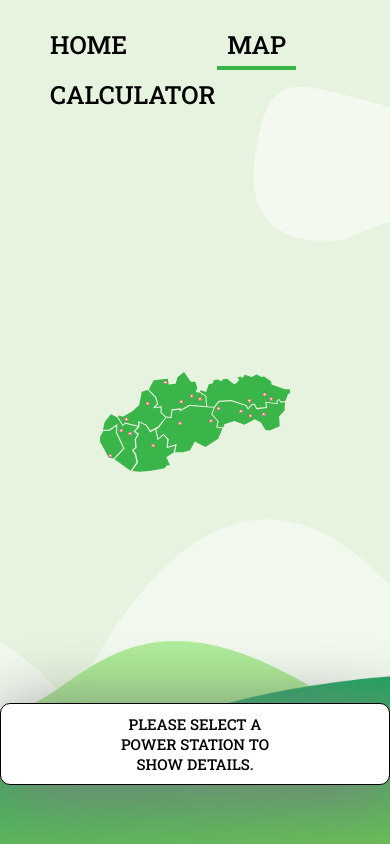
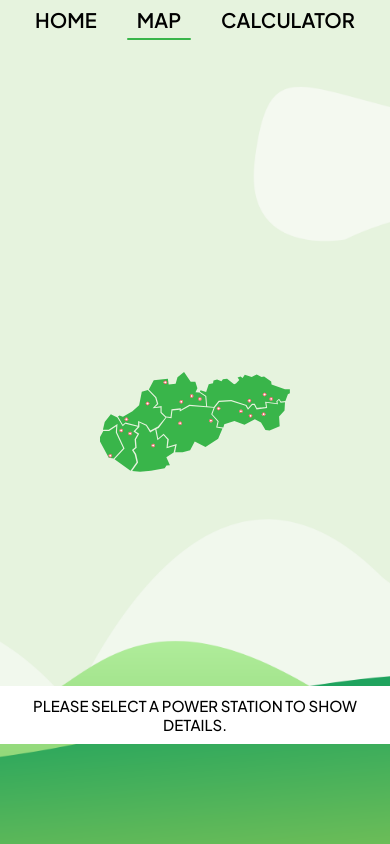
Before and after one commit to dejvokep/erasmus-energy-web-app, a Next.js app: page /map in a window 390 px wide. Built offline with nearby package versions, Linux system fonts and the light colour scheme.

Commit message:
Updated fonts and content display.

```diff
--- a/components/pinned-map.js
+++ b/components/pinned-map.js
@@ -1,6 +1,5 @@
 import styles from "../styles/PinnedMap.module.css"
-import {useEffect, useState} from "react";
-import PowerStationInfoBox from "./power-station-info-box";
+import {useEffect} from "react";
 
 const stations = [{
     id: "mokra_luka",
@@ -134,8 +133,7 @@ const stations = [{
     link: "https://www.seas.sk/elektraren/ae-bohunice-v2/",
 }];
 
-export default function PinnedMap(props) {
-    const [selected, setSelected] = useState();
+export default function PinnedMap({ setSelected }) {
 
     function setClickedPin(el, station) {
         setSelected(selected => {
@@ -154,8 +152,6 @@ export default function PinnedMap(props) {
     }), [])
 
     return <div className={styles.container}>
-        <PowerStationInfoBox station={selected} />
-
         <div className={styles.map}>
             <svg xmlns="http://www.w3.org/2000/svg" xmlnsXlink="http://www.w3.org/1999/xlink" viewBox="0 0 987 518">
                 <defs>
--- a/components/power-station-details.js
+++ b/components/power-station-details.js
@@ -2,7 +2,9 @@ import styles from "../styles/PowerStationDetails.module.css"
 
 export default function PowerStationDetails({ name, value }) {
     return <div className={styles.container}>
-        <p className={styles.name}>{name}</p>
-        <p className={styles.value}>{value}</p>
+        <div>
+            <p className={styles.name}>{name}</p>
+            <p className={styles.value}>{value}</p>
+        </div>
     </div>
 }
--- a/components/power-station-info-box.js
+++ b/components/power-station-info-box.js
@@ -3,12 +3,14 @@ import PowerStationDetails from "./power-station-details";
 
 export default function PowerStationInfoBox({station}) {
     return <div className={styles.container}>
-        <div className={styles.box}>
-            {station && <div className={styles.location}><h1><a href={station.link} target='_blank'>{station.name}</a></h1></div>}
-            {station && <PowerStationDetails name="Type" value={station.type}/>}
-            {station && <PowerStationDetails name="Power output" value={station.power + " MW"}/>}
-            {station && station.since && <PowerStationDetails name="Since" value={station.since}/>}
-            {!station && <PowerStationDetails name="Please select a power station to show details."/>}
-        </div>
+        {station ? <div className={styles.box}>
+            <div className={styles.location}><h1><a href={station.link} target='_blank'
+                                                    rel="noreferrer">{station.name}</a></h1></div>
+            <PowerStationDetails name="Type" value={station.type}/>
+            <PowerStationDetails name="Power output" value={station.power + " MW"}/>
+            {station.since && <PowerStationDetails name="Since" value={station.since}/>}
+        </div> : <div className={styles.defaultBox}>
+            <PowerStationDetails name="Please select a power station to show details."/>
+        </div>}
     </div>
 }
--- a/pages/index.js
+++ b/pages/index.js
@@ -22,7 +22,7 @@ export default function Home() {
             </div>
             <div className={styles.logo}>
                 <div>
-                    <a href='https://erasmus-plus.ec.europa.eu' target='_blank' ><Image width={350} height={100} src="/erasmus-logo.jpg" alt="Erasmus+ Logo"/></a>
+                    <a href='https://erasmus-plus.ec.europa.eu' target='_blank' rel="noreferrer" ><Image width={350} height={100} src="/erasmus-logo.jpg" alt="Erasmus+ Logo"/></a>
                 </div>
             </div>
         </div>
--- a/pages/map.js
+++ b/pages/map.js
@@ -1,7 +1,11 @@
 import Head from 'next/head'
 import PinnedMap from "../components/pinned-map";
+import PowerStationInfoBox from "../components/power-station-info-box";
+import {useState} from "react";
 
 export default function Map() {
+    const [selected, setSelected] = useState();
+
     return (
         <div>
             <Head>
@@ -10,7 +14,8 @@ export default function Map() {
                 <meta name="viewport" content="width=device-width, initial-scale=1"/>
             </Head>
 
-        <PinnedMap />
+            <PinnedMap setSelected={setSelected} />
+            <PowerStationInfoBox station={selected}/>
         </div>
     )
 }
--- a/styles/Home.module.css
+++ b/styles/Home.module.css
@@ -1,5 +1,5 @@
 .container {
-  margin-top: 50px;
+  margin: 50px 0;
   width: 100%;
   min-height: calc(100vh - 100px);
   display: grid;
@@ -28,3 +28,15 @@
     padding-bottom: 20px;
   }
 }
+
+@media only screen and (max-width: 1600px) {
+  .centered {
+    width: 60%;
+  }
+}
+
+@media only screen and (max-width: 1000px) {
+  .centered {
+    width: 80%;
+  }
+}
--- a/styles/Menu.module.css
+++ b/styles/Menu.module.css
@@ -3,7 +3,7 @@
     z-index: 1;
     top: 20px;
     width: 100%;
-    height: 50px;
+    height: 40px;
     display: grid;
     place-items: center;
 }
@@ -17,9 +17,10 @@ p.active::after {
     text-transform: uppercase;
     display: inline-block;
     margin: 0 40px;
-    padding: 0 10px;
+    padding: 5px 10px;
     font-size: 25px;
-    line-height: 50px;
+    line-height: 40px;
+    font-weight: 600;
 }
 
 .options p::after {
@@ -28,6 +29,20 @@ p.active::after {
     left: 0;
 
     content: "";
-    height: 4px;
+    height: 2px;
+    border-radius: 2px;
     background-color: #39b54a;
 }
+
+@media only screen and (max-width: 650px) {
+    .container {
+        top: 0;
+        background: #E6F3DEEA;
+    }
+
+    .options p {
+        margin: 0 10px;
+        font-size: 20px;
+        padding: 0 10px;
+    }
+}
--- a/styles/PowerStationDetails.module.css
+++ b/styles/PowerStationDetails.module.css
@@ -1,5 +1,8 @@
 .container {
-    padding: 10px 100px;
+    padding: 10px 5%;
+    display: grid;
+    place-items: center;
+    flex-grow: 1;
 }
 
 .container p {
--- a/styles/PowerStationInfoBox.module.css
+++ b/styles/PowerStationInfoBox.module.css
@@ -1,6 +1,6 @@
 .container {
     position: absolute;
-    bottom: 7%;
+    bottom: 100px;
     display: grid;
     place-items: center;
     width: 100%;
@@ -23,3 +23,7 @@
     border-right: .1em solid black;
     padding: 0 20px;
 }
+
+.defaultBox {
+    background: white;
+}
--- a/styles/globals.css
+++ b/styles/globals.css
@@ -1,12 +1,10 @@
-@import url('https://fonts.googleapis.com/css2?family=Roboto+Slab:wght@300;500&display=swap');
-@import url('https://fonts.googleapis.com/css2?family=Inter:wght@300;500;700;900&display=swap');
-@import url('https://fonts.googleapis.com/css2?family=Rubik:ital,wght@0,300;0,400;0,500;0,600;0,700;0,800;1,300;1,400;1,500;1,600;1,700;1,800&display=swap');
+@import url('https://fonts.googleapis.com/css2?family=Plus+Jakarta+Sans:wght@300;500;600&display=swap');
 
 html,
 body {
   padding: 0;
   margin: 0;
-  font-family: "Roboto Slab", -apple-system, BlinkMacSystemFont, Segoe UI, Roboto, Oxygen,
+  font-family: "Plus Jakarta Sans", -apple-system, BlinkMacSystemFont, Segoe UI, Roboto, Oxygen,
     Ubuntu, Cantarell, Fira Sans, Droid Sans, Helvetica Neue, sans-serif;
 }
 
```
Lines whose indentation alone changed are shown as unchanged.
